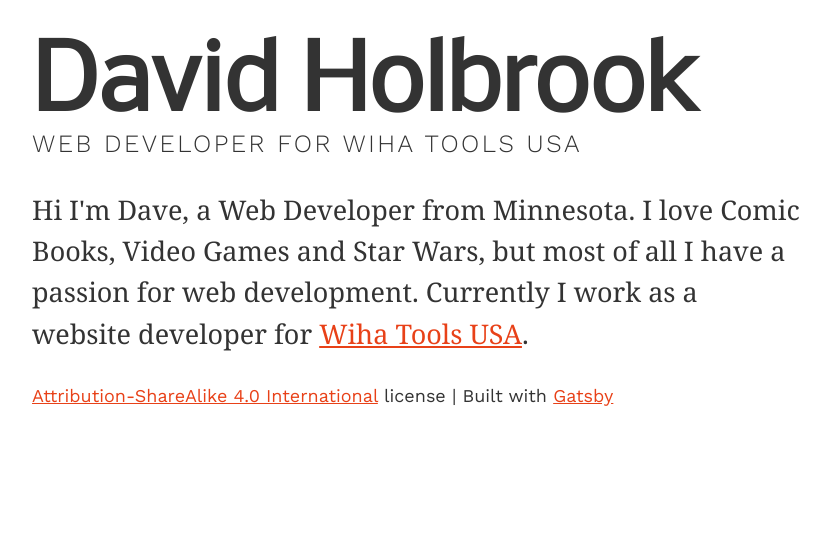
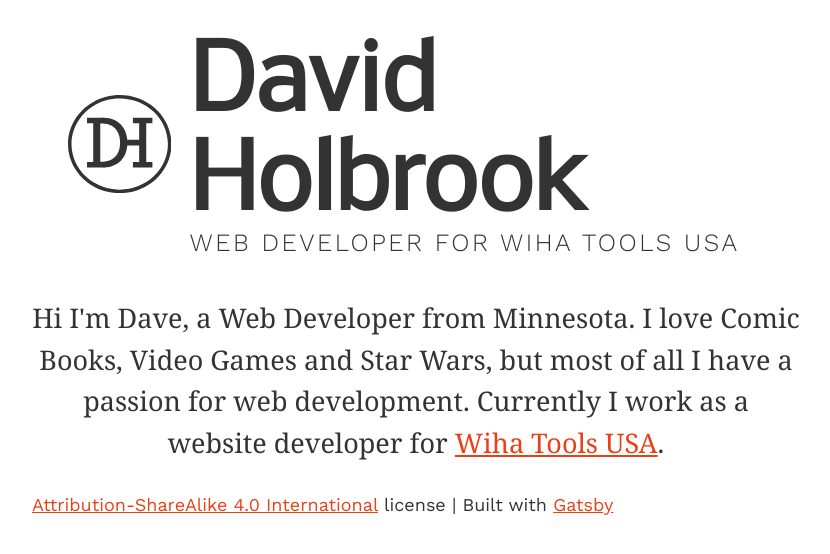
Before and after one commit to davidholbrook/portfolio, a Gatsby site: page / in a window 1280 px wide. Shown: the whole page, without its empty margins (160-990 px from the left). Built offline with nearby package versions, Linux system fonts and the light colour scheme; Gatsby itself is replaced by a stand-in of ours.

Commit message:
reset the header to a modern look
Signed-off-by: David Holbrook <david@davidholbrook.info>

```diff
--- a/package.json
+++ b/package.json
@@ -6,7 +6,7 @@
   "author": "Kyle Mathews <mathews.kyle@gmail.com>",
   "dependencies": {
     "babel-plugin-styled-components": "^1.10.6",
-    "gatsby": "^2.13.31",
+    "gatsby": "^2.18.16",
     "gatsby-image": "^2.2.6",
     "gatsby-plugin-google-fonts": "^1.0.1",
     "gatsby-plugin-manifest": "^2.2.3",
--- a/src/components/header.js
+++ b/src/components/header.js
@@ -3,14 +3,64 @@ import React from "react"
 import { Link } from "gatsby"
 import styled from "styled-components"
 
-import Background from "../images/background.jpg"
+import Icon from "../images/icons"
 
 const Header = () => (
   <header>
-    <Heading></Heading>
+    <Heading>
+      {console.log(window.matchMedia("(prefers-color-scheme: dark)").matches)}
+      {window.matchMedia("(prefers-color-scheme: dark)").matches ? (
+        <Icon name="logo--dark" />
+      ) : (
+        <Icon name="logo--light" />
+      )}
+      <span>
+        <h2>David Holbrook</h2>
+        <h3>Web Developer for Wiha Tools USA</h3>
+      </span>
+    </Heading>
   </header>
 )
 
 export default Header
 
-const Heading = styled.div``
+const Heading = styled.div`
+  display: flex;
+  align-items: center;
+  justify-content: center;
+  margin: 2rem;
+
+  @media (prefers-color-scheme: dark) {
+    color: #cccccc;
+  }
+
+  svg {
+    margin: -0.5rem 1rem 0 0;
+  }
+
+  h2 {
+    font-family: "Nobile", sans-serif;
+    font-size: 5rem;
+
+    @media (max-width: 600px) {
+      text-transform: uppercase;
+      font-size: 25vw;
+      text-align: center;
+    }
+  }
+  h3 {
+    font-family: "Work Sans", sans-serif;
+    font-weight: 300;
+    line-height: 1.5;
+    text-transform: uppercase;
+    margin: -2rem 0 0 0;
+    // evil I know
+    letter-spacing: 2.5px;
+
+    @media (max-width: 600px) {
+      font-size: 9vw;
+      line-height: 3.5rem;
+      text-align: center;
+    }
+  }
+`
--- a/src/components/layout.js
+++ b/src/components/layout.js
@@ -29,8 +29,8 @@ const Layout = ({ children }) => {
   return (
     <>
       <GlobalStyle />
-      <Header />
       <MainContent>
+        <Header />
         {children}
         <Footer>
           <p>
@@ -54,7 +54,7 @@ const MainContent = styled.main`
   margin: 0 auto;
 
   @media (min-width: 900px) {
-    margin: 2rem 15vw 0;
+    margin: 2rem 15vw;
     width: 60vw;
   }
 `
--- /dev/null
+++ b/src/images/icons.js
@@ -0,0 +1,75 @@
+import React, { Component } from "react"
+
+export default class Icons extends Component {
+  render() {
+    switch (this.props.name) {
+      default:
+        return null
+      case "logo--light":
+        return (
+          <svg
+            viewBox="0 0 147 140"
+            xmlns="http://www.w3.org/2000/svg"
+            fill-rule="evenodd"
+            clip-rule="evenodd"
+            stroke-linejoin="round"
+            stroke-miterlimit="2"
+            width="120px"
+          >
+            <path fill="none" d="M0 0h147v139.5H0z" />
+            <path
+              d="M46.652 94.8c4.6 0 8.4-.4 12-1.8 9.501-3.3 15.401-12.402 15.401-25.303 0-13-5.9-22.1-15.3-25.5-3.9-1.4-7.5-1.6-12.1-1.6h-.802v54.202h.801zm-19.602.4h8.801V40.095h-8.8v-7.7h20.101c5.9 0 10.3.3 15.001 1.7 13.5 4.2 22.301 16.4 22.301 33.601 0 17.102-8.5 29.002-22.3 33.403-4.602 1.5-9.302 1.9-14.902 1.9H27.05v-7.8z"
+              fill="#333"
+              fill-rule="nonzero"
+            />
+            <path
+              d="M50.752 95.2h23.801V40.096h-23.8v-7.7h-2.299l21 7.7h5.1v23.502h26.601V40.096h-8.9v-7.7h27.702v7.7h-8.8V95.2h8.8v7.8H92.255v-7.8h8.9V71.798H74.553V95.2h-3.099l-16 6.8-4.702 1v-7.8z"
+              fill="#333"
+              fill-rule="nonzero"
+            />
+            <path
+              d="M73.5 5C35.729 5 5 34.047 5 69.75s30.729 64.75 68.5 64.75S142 105.453 142 69.75 111.271 5 73.5 5m0 134.5C32.972 139.5 0 108.21 0 69.75S32.972 0 73.5 0 147 31.29 147 69.75s-32.972 69.75-73.5 69.75"
+              fill="#333"
+              fill-rule="nonzero"
+            />
+          </svg>
+        )
+      case "logo--dark":
+        return (
+          <svg
+            viewBox="0 0 147 140"
+            xmlns="http://www.w3.org/2000/svg"
+            fill-rule="evenodd"
+            clip-rule="evenodd"
+            stroke-linejoin="round"
+            stroke-miterlimit="2"
+            width="120px"
+          >
+            <g>
+              <path fill="none" d="M0 0h147v139.5H0z" />
+              <clipPath id="a">
+                <path d="M0 0h147v139.5H0z" />
+              </clipPath>
+              <g clip-path="url(#a)">
+                <path
+                  d="M46.652 94.8c4.6 0 8.4-.4 12-1.8 9.501-3.3 15.401-12.402 15.401-25.303 0-13-5.9-22.1-15.3-25.5-3.9-1.4-7.5-1.6-12.1-1.6h-.802v54.202h.801zm-19.602.4h8.801V40.095h-8.8v-7.7h20.101c5.9 0 10.3.3 15.001 1.7 13.5 4.2 22.301 16.4 22.301 33.601 0 17.102-8.5 29.002-22.3 33.403-4.602 1.5-9.302 1.9-14.902 1.9H27.05v-7.8z"
+                  fill="#ccc"
+                  fill-rule="nonzero"
+                />
+                <path
+                  d="M50.752 95.2h23.801V40.096h-23.8v-7.7h-2.299l21 7.7h5.1v23.502h26.601V40.096h-8.9v-7.7h27.702v7.7h-8.8V95.2h8.8v7.8H92.255v-7.8h8.9V71.798H74.553V95.2h-3.099l-16 6.8-4.702 1v-7.8z"
+                  fill="#ccc"
+                  fill-rule="nonzero"
+                />
+                <path
+                  d="M73.5 5C35.729 5 5 34.047 5 69.75s30.729 64.75 68.5 64.75S142 105.453 142 69.75 111.271 5 73.5 5m0 134.5C32.972 139.5 0 108.21 0 69.75S32.972 0 73.5 0 147 31.29 147 69.75s-32.972 69.75-73.5 69.75"
+                  fill="#ccc"
+                  fill-rule="nonzero"
+                />
+              </g>
+            </g>
+          </svg>
+        )
+    }
+  }
+}
--- a/src/pages/index.js
+++ b/src/pages/index.js
@@ -12,8 +12,6 @@ const IndexPage = () => (
   <Layout>
     <SEO title="Welcome" />
     <Intro>
-      <h2>David Holbrook</h2>
-      <h3>Web Developer for Wiha Tools USA</h3>
       <p>
         Hi I'm Dave, a Web Developer from Minnesota. I love Comic Books, Video
         Games and Star Wars, but most of all I have a passion for web
@@ -34,37 +32,11 @@ const Intro = styled.div`
   display: block;
   font-size: 1.5rem;
   line-height: 2.3rem;
+  text-align: center;
 
   @media (prefers-color-scheme: dark) {
     color: #cccccc;
     line-height: 2.7rem;
-  }
-
-  h2 {
-    font-family: "Nobile", sans-serif;
-    font-size: 5rem;
-
-    @media (max-width: 600px) {
-      text-transform: uppercase;
-      font-size: 25vw;
-      text-align: center;
-    }
-  }
-
-  h3 {
-    font-family: "Work Sans", sans-serif;
-    font-weight: 300;
-    line-height: 1.5;
-    text-transform: uppercase;
-    margin-top: -2rem;
-    // evil I know
-    letter-spacing: 2.5px;
-
-    @media (max-width: 600px) {
-      font-size: 9vw;
-      line-height: 3.5rem;
-      text-align: center;
-    }
   }
 `
 
```
Also changed, not shown: src/images/logo.js (deleted, +0 -34 lines), 1 other file.
